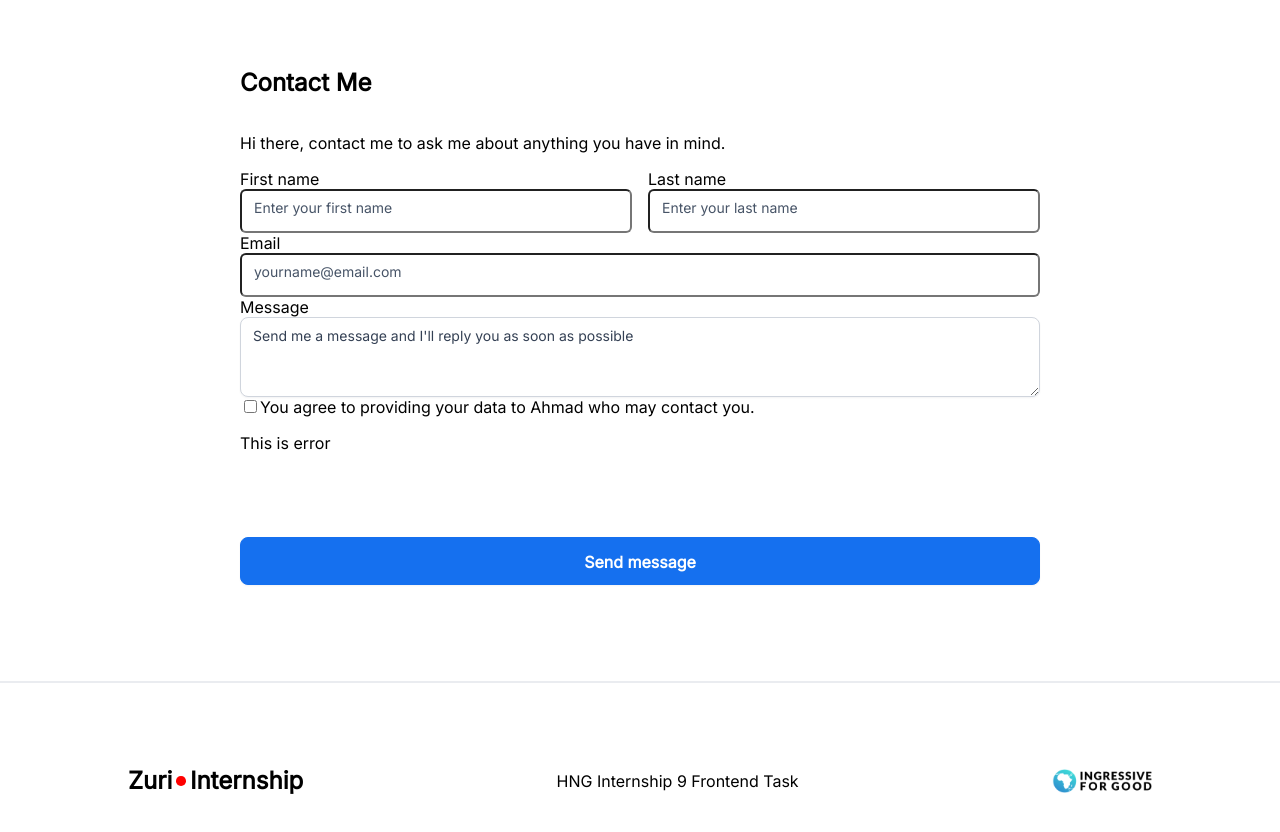
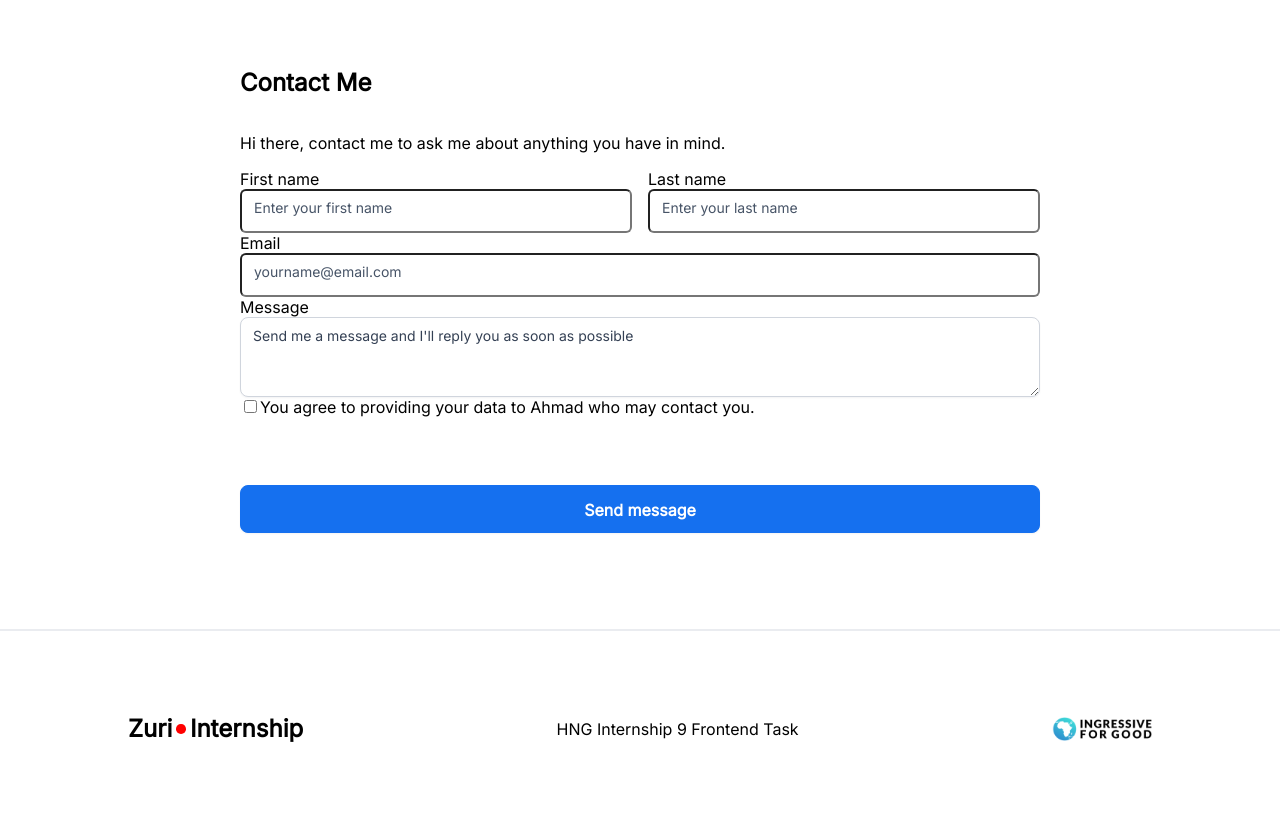
Before and after one commit to Ahmadbuba/linktree, a React (Create React App) app: page /contact in a window 1280 px wide. Shown: the top 832 px of the page. Built offline with nearby package versions, Linux system fonts and the light colour scheme.

Commit message:
feat: route added

```diff
--- a/src/pages/Contact.js
+++ b/src/pages/Contact.js
@@ -3,38 +3,31 @@ import classes from "./Contact.module.css";
 
 const Contact = () => {
   const [enteredFirstName, setEnteredFirstName] = useState("");
+  const [enteredFirstNameTouched, setEnteredFirstNameTouched] = useState(false);
   const [enteredLastName, setEnteredLastName] = useState("");
+  const [enteredLastNameTouched, setEnteredLastNameTouched] = useState(false);
   const [enteredMail, setEnteredMail] = useState("");
+  const [enteredMailTouched, setEnteredMailTouched] = useState(false);
   const [enteredMessage, setEnteredMessage] = useState("");
+  const [enteredMessageTouched, setEnteredMessageTouched] = useState(false);
   const [enteredCheckbox, setEnteredCheckbox] = useState(false);
+  const [enteredCheckboxTouched, setEnteredCheckboxTouched] = useState(false);
   const [enteredForm, setEnteredForm] = useState(false);
-  const [firstNameValid, setFirstNameValid] = useState(true);
-  const [lastNameValid, setLastNameValid] = useState(true);
-  const [mailValid, setMailValid] = useState(true);
-  const [messageValid, setMessageValid] = useState(true);
-  const [checkBoxValid, setcheckBoxValid] = useState(false);
 
   const firstNameChangeHandler = (event) => {
     setEnteredFirstName(event.target.value);
-    setFirstNameValid((prevValue) =>
-      enteredFirstName.trim().length > 0 ? true : false
-    );
   };
 
   // const firstNameValid = enteredFirstName.trim().length > 0 ? true : false;
 
   const lastNameChangeHandler = (event) => {
     setEnteredLastName(event.target.value);
-    setLastNameValid(enteredLastName.trim().length > 0 ? true : false);
   };
 
   // const lastNameValid = enteredLastName.trim().length > 0 ? true : false;
 
   const mailChangeHandler = (event) => {
     setEnteredMail(event.target.value);
-    setMailValid(
-      enteredMail.trim().length > 0 && enteredMail.includes("@") ? true : false
-    );
   };
 
   // const mailValid =
@@ -42,14 +35,12 @@ const Contact = () => {
 
   const messageChangeHandler = (event) => {
     setEnteredMessage(event.target.value);
-    setMessageValid(enteredMessage.trim().length > 0 ? true : false);
   };
 
   // const messageValid = enteredMessage.trim().length > 0 ? true : false;
 
   const checkBoxChangeHandler = (event) => {
     setEnteredCheckbox((prevValue) => !prevValue);
-    setcheckBoxValid((prevValue) => enteredCheckbox);
   };
 
   // const checkBoxValid = enteredCheckbox ? true : false;
@@ -57,13 +48,6 @@ const Contact = () => {
   const submitHandler = (event) => {
     event.preventDefault();
 
-    if (
-      firstNameValid &&
-      lastNameValid &&
-      mailValid &&
-      messageValid &&
-      checkBoxValid
-    ) {
     const userData = {
       first_name: enteredFirstName,
       last_name: enteredLastName,
@@ -78,14 +62,13 @@ const Contact = () => {
     setEnteredMail("");
     setEnteredMessage("");
     setEnteredCheckbox(false);
-    }
   };
 
   return (
     <div className={classes.holder}>
       <h2>Contact Me</h2>
       <p>Hi there, contact me to ask me about anything you have in mind.</p>
-      <form>
+      <form onSubmit={submitHandler}>
         <div className={classes.flex_display}>
           <div className={classes.block_display_name}>
             <label htmlFor="first_name">First name</label>
@@ -98,7 +81,7 @@ const Contact = () => {
               onChange={firstNameChangeHandler}
             />
           </div>
-          {!firstNameValid && <p>This is error</p>}
+
           <div className={classes.block_display_name}>
             <label htmlFor="last_name">Last name</label>
             <input
@@ -110,7 +93,6 @@ const Contact = () => {
               onChange={lastNameChangeHandler}
             />
           </div>
-          {!lastNameValid && <p>This is error</p>}
         </div>
         <label htmlFor="email">Email</label>
         <input
@@ -122,7 +104,7 @@ const Contact = () => {
           onChange={mailChangeHandler}
           className={classes.block_display}
         />
-        {!mailValid && <p>This is error</p>}
+
         <label htmlFor="message">Message</label>
         <textarea
           type="textarea"
@@ -135,7 +117,7 @@ const Contact = () => {
           className={`${classes.block_display} ${classes.pad}`}
           // onClick={onFocusHandler}
         />
-        {!messageValid && <p>This is error</p>}
+
         <div>
           <input
             type="checkbox"
@@ -147,16 +129,10 @@ const Contact = () => {
           <label htmlFor="agreement">
             You agree to providing your data to Ahmad who may contact you.
           </label>
-          {!checkBoxValid && <p>This is error</p>}
         </div>
 
         <br></br>
-        <button
-          type="button"
-          className={classes.btn}
-          id="btn__submit"
-          onSubmit={submitHandler}
-        >
+        <button className={classes.btn} id="btn__submit">
           Send message
         </button>
       </form>
```
Lines whose indentation alone changed are shown as unchanged.
